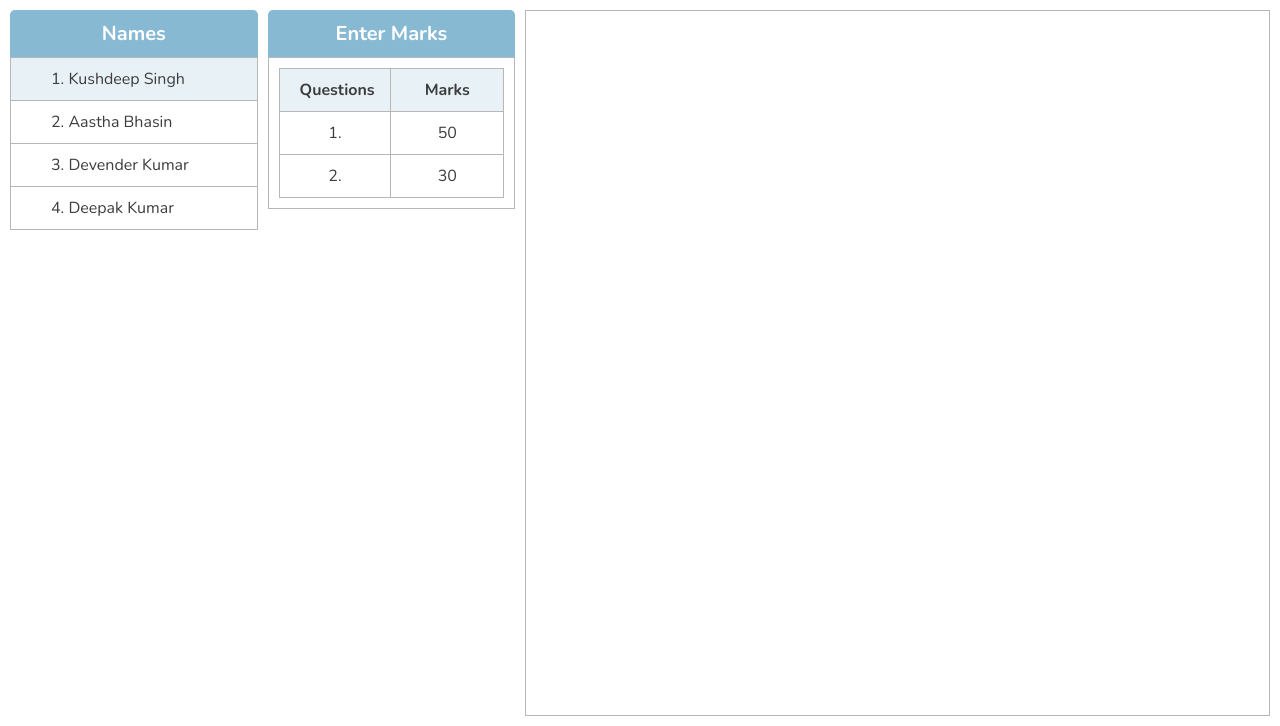
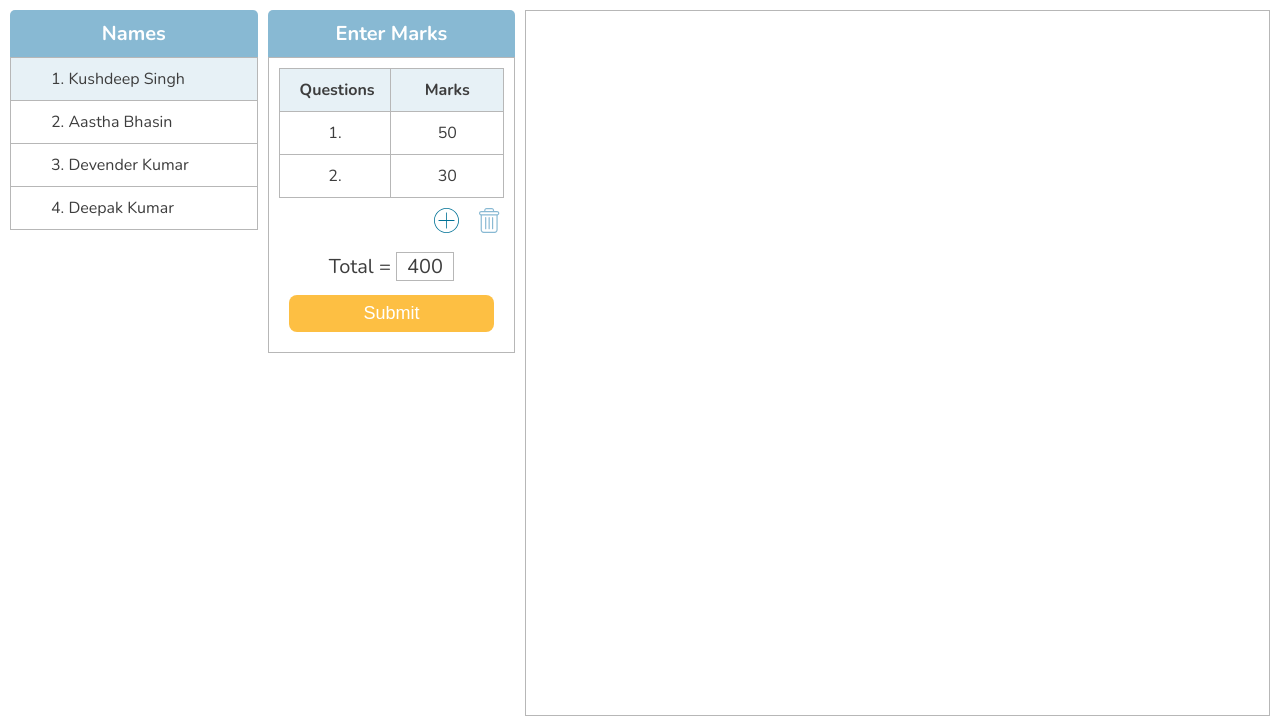
Before and after one commit to 404-Coders/exam_evaluate, a PHP site: page /teacher_section/index.html in a window 1280 px wide. Shown: the part 74-800 px from the top of the page. Run offline with PHP 8.4, Linux system fonts and the light colour scheme.

Commit message:
Updated Marks Section

```diff
--- a/dist/css/style.css
+++ b/dist/css/style.css
@@ -186,6 +186,63 @@ body {
   border: 1px solid #B7B7B7;
 }
 
+.answers__buttons {
+  display: -webkit-box;
+  display: -ms-flexbox;
+  display: flex;
+  -webkit-box-pack: end;
+      -ms-flex-pack: end;
+          justify-content: flex-end;
+}
+
+.answers__buttons img {
+  width: 1.5625rem;
+  height: 1.5625rem;
+  margin: 10px;
+  cursor: pointer;
+}
+
+.answers__buttons img:last-child {
+  margin-right: 0;
+}
+
+.answers__totalC {
+  display: -webkit-box;
+  display: -ms-flexbox;
+  display: flex;
+  -webkit-box-orient: vertical;
+  -webkit-box-direction: normal;
+      -ms-flex-direction: column;
+          flex-direction: column;
+  -webkit-box-align: center;
+      -ms-flex-align: center;
+          align-items: center;
+  -webkit-box-pack: center;
+      -ms-flex-pack: center;
+          justify-content: center;
+  padding: 10px;
+}
+
+.answers__totalC p {
+  font-size: 1.25rem;
+}
+
+.answers__totalC span {
+  padding: 0 10px;
+  border: 1px solid #B7B7B7;
+}
+
+.answers__totalC button {
+  margin-top: 15px;
+  width: 100%;
+  padding: 8px;
+  color: white;
+  border: 0;
+  font-size: 18px;
+  border-radius: 8px;
+  background-color: #FDBF43;
+}
+
 .answers__sheet {
   -webkit-box-flex: 3;
       -ms-flex: 3;
--- a/resources/scss/_answersheets.scss
+++ b/resources/scss/_answersheets.scss
@@ -7,6 +7,7 @@
     &__sList{
         flex: 1;
         background: white;
+
 
         &__item
         {
@@ -102,12 +103,55 @@
 
 
 
+
     }
     &__container{
         padding: 10px;
 
         border: 1px solid $borderBox_Color;
     }
+
+    &__buttons{
+        display: flex;
+        justify-content: flex-end;
+
+        img{
+            width: $font-lg;
+            height:$font-lg;
+            margin: 10px;
+            cursor: pointer;
+        }
+
+        img:last-child{
+            margin-right: 0;
+        }
+    }
+
+    &__totalC{
+
+        display: flex;
+        flex-direction: column;
+        align-items: center;
+        justify-content: center;
+        padding: 10px;
+        p{
+            font-size: $font-md;
+        }
+        span{
+            padding: 0 10px;
+            border: 1px solid $borderBox_Color;
+        }
+        button{
+            margin-top: 15px;
+            width: 100%;
+            padding: 8px;
+            color: white;
+            border: 0;
+            font-size: 18px;
+            border-radius: 8px;
+            background-color:$secondary;
+        }
+    }
     &__sheet{
         flex: 3;
         border: 1px solid $borderBox_Color;
--- a/teacher_section/index.html
+++ b/teacher_section/index.html
@@ -1,5 +1,6 @@
 <!DOCTYPE html>
 <html lang="en">
+
 <head>
     <meta charset="UTF-8">
     <meta http-equiv="X-UA-Compatible" content="IE=edge">
@@ -9,6 +10,7 @@
     <link href="https://fonts.googleapis.com/css2?family=Nunito:wght@400;700;900&display=swap" rel="stylesheet">
     <title>Exam Sheet</title>
 </head>
+
 <body>
     <header>
         <nav class="nav">
@@ -46,7 +48,7 @@
                 <div class="answers__sList__item">
                     <p>4. Deepak Kumar</p>
                 </div>
-     </div>
+            </div>
         </div>
         <div class="answers__marks">
             <div class="answers__heading">
@@ -71,6 +73,14 @@
                         </td>
                     </tr>
                 </table>
+                <div class="answers__buttons">
+                    <img src="../resources/images/add (1).svg" alt="add">
+                    <img src="../resources/images/delete.svg" alt="delete">
+                </div>
+                <div class="answers__totalC">
+                    <p>Total = <span id="total">400</span></p>
+                    <button>Submit</button>
+                </div>
             </div>
 
         </div>
@@ -79,4 +89,5 @@
         </div>
     </section>
 </body>
+
 </html>
```
Also changed, not shown: 1 other file.
